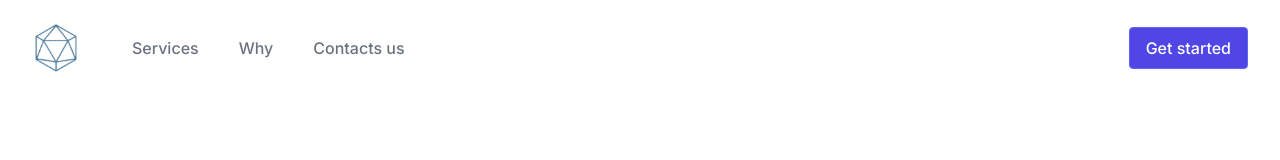
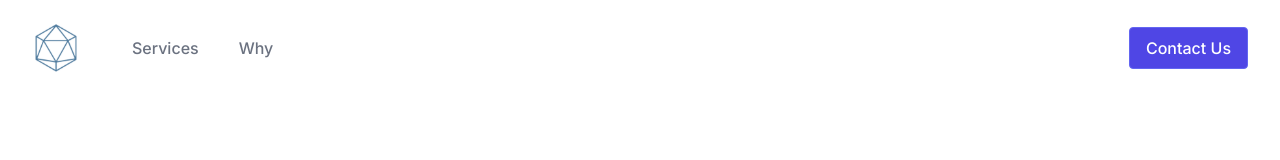
Before and after one commit to exegov-ai/exegov-landing, a Next.js app: page / in a window 1280 px wide. Shown: the top 160 px of the page. Built offline with nearby package versions, Linux system fonts and the light colour scheme.

Commit message:
refactor: replaced Log In and Get Started buttons with Contact Us
Fixes #30

```diff
--- a/src/components/button/index.tsx
+++ b/src/components/button/index.tsx
@@ -2,16 +2,17 @@ interface IButton {
   primary?: boolean;
   children: React.ReactNode;
   modifier?: string;
+  onClick?: (event: React.MouseEvent<HTMLButtonElement>) => void;
 }
 
-function Button({ primary, modifier, children, ...rest }: IButton) {
+function Button({ primary, modifier, children, onClick, ...rest }: IButton) {
   const baseStyle = `font-sans font-medium py-2 px-4 border rounded`;
   const styles = primary
     ? `bg-indigo-600 text-white border-indigo-500 hover:bg-indigo-700`
     : `bg-white text-gray-600 border-gray-300 hover:bg-gray-100`;
 
   return (
-    <button type="button" className={`${baseStyle} ${styles} ${modifier ?? ``}`} {...rest}>
+    <button type="button" className={`${baseStyle} ${styles} ${modifier ?? ``}`} {...rest} onClick={onClick}>
       {children}
     </button>
   );
--- a/src/components/contact-us/index.tsx
+++ b/src/components/contact-us/index.tsx
@@ -3,7 +3,7 @@ import ContactForm from './ContactForm';
 
 function ContactSection() {
   return (
-    <section className="bg-gradient-to-b from-gray-100 to-white shadow-inner pt-12">
+    <section id="contact-us" className="bg-gradient-to-b from-gray-100 to-white shadow-inner pt-12">
       <div className="relative max-w-7xl mx-auto mb-24">
         <div className="overflow-hidden lg:max-w-none lg:flex">
           <div className="py-8 px-6 md:px-0 lg:flex-shrink-1">
--- a/src/components/navigation/MobileMenu.tsx
+++ b/src/components/navigation/MobileMenu.tsx
@@ -5,7 +5,7 @@ import { links, TLink, TScrollToSection } from '.';
 const secondaryLinks = [
   {
     label: `Contact Us`,
-    href: `/`,
+    href: `contact-us`,
   },
 ];
 
@@ -14,26 +14,27 @@ function MobileMenu({ scrollToSection }: { scrollToSection: TScrollToSection })
     <div className="md:hidden">
       <div className="px-2 pt-2 pb-3 space-y-1 sm:px-3">
         {links.map((link: TLink) => (
-          <a
-            href={link.href}
+          <button
+            type="button"
             onClick={(event) => scrollToSection(event, link.href)}
             className="text-gray-500 block px-3 py-2 text-base font-medium"
             key={link.label}
           >
             {link.label}
-          </a>
+          </button>
         ))}
       </div>
       <div className="pt-4 pb-3 border-t border-gray-400">
         <div className="px-2 space-y-1">
           {secondaryLinks.map((link: TLink) => (
-            <a
+            <button
+              type="button"
+              onClick={(event) => scrollToSection(event, link.href)}
               key={`mobile-${link.label}`}
-              href={link.href}
               className="block px-3 py-2 text-base font-medium text-gray-500"
             >
               {link.label}
-            </a>
+            </button>
           ))}
         </div>
       </div>
--- a/src/components/navigation/index.tsx
+++ b/src/components/navigation/index.tsx
@@ -21,10 +21,6 @@ export const links = [
     label: `Why`,
     href: `why`,
   },
-  {
-    label: `Contacts us`,
-    href: `contact`,
-  },
 ];
 
 function Navigation() {
@@ -46,23 +42,23 @@ function Navigation() {
             <div className="hidden md:block">
               <div className="ml-10 flex items-baseline space-x-4">
                 {links.map((link: TLink) => (
-                  <a
+                  <button
+                    type="button"
                     key={link.label}
-                    href={link.href}
                     onClick={(event) => scrollToSection(event, link.href)}
                     className="text-gray-500 hover:text-gray-600 px-3 py-2 rounded-md font-medium"
                   >
                     {link.label}
-                  </a>
+                  </button>
                 ))}
               </div>
             </div>
           </div>
           <div className="hidden md:block">
             <div className="ml-4 flex items-center md:ml-6">
-              <a target="_blank" rel="noopener noreferrer">
-                <Button primary>Get started</Button>
-              </a>
+              <Button onClick={(event) => scrollToSection(event, `contact-us`)} primary>
+                Contact Us
+              </Button>
             </div>
           </div>
           <div className="-mr-2 flex md:hidden">
```
